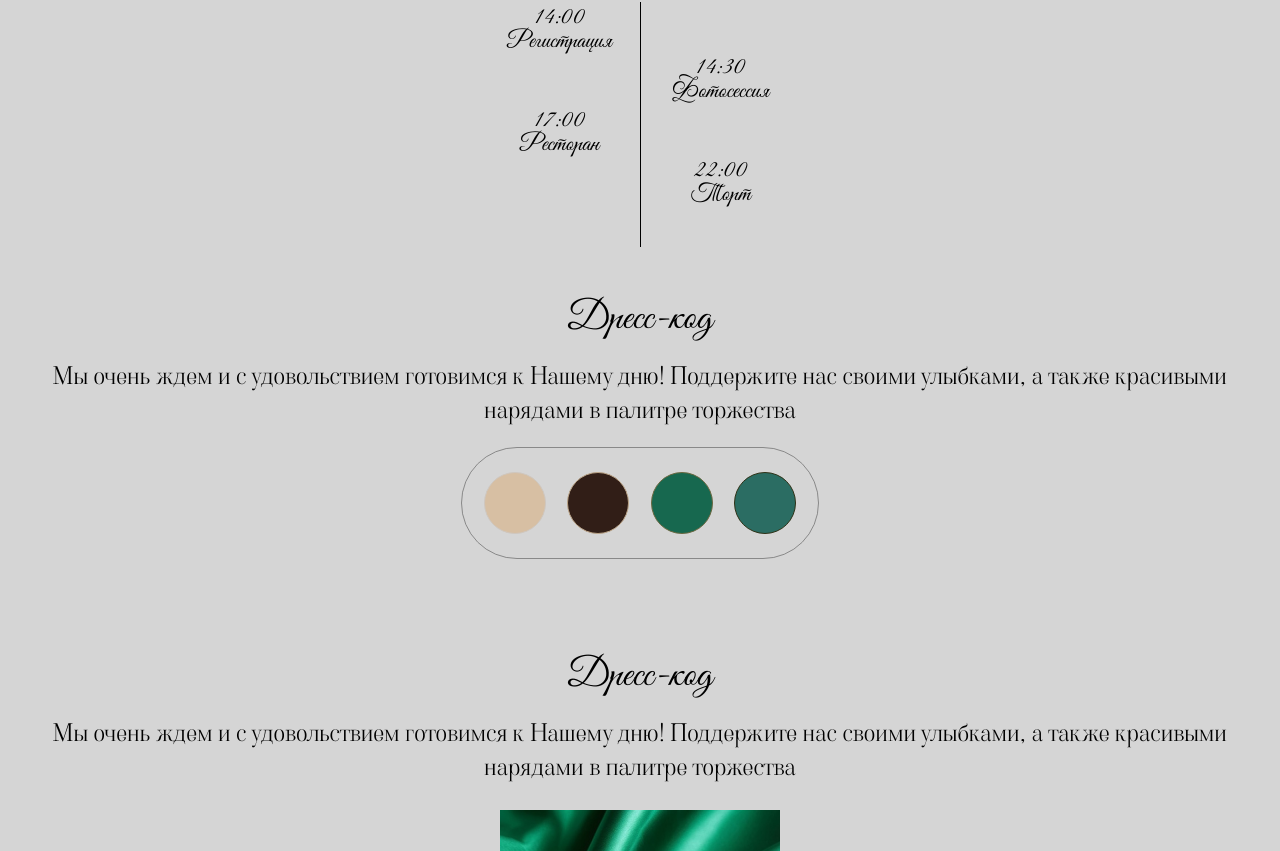
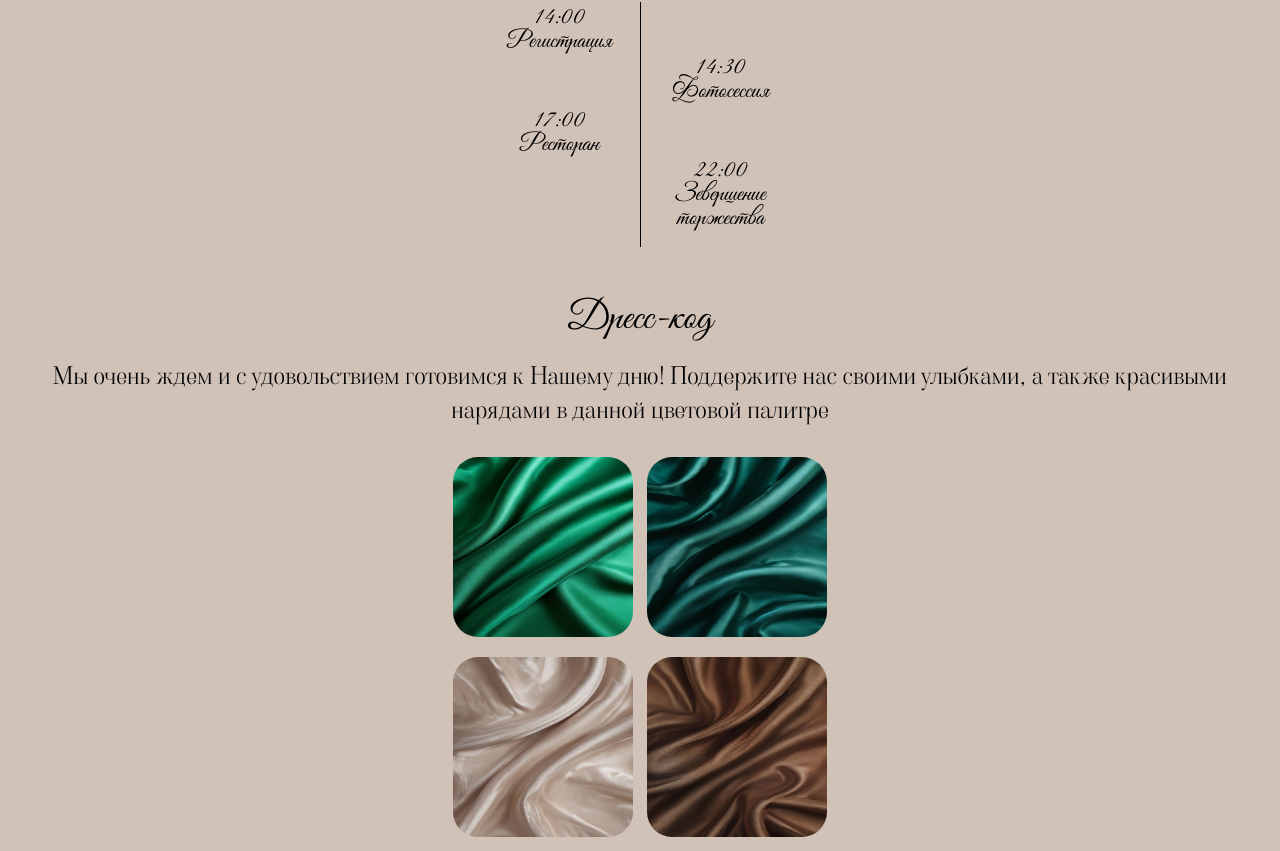
Before and after one commit to ilyaRozhkov/Wedding, a React (Create React App) app: page / in a window 1280 px wide. Shown: the part 1529-2380 px from the top of the page. Built offline with nearby package versions, Linux system fonts and the light colour scheme.

Commit message:
Add files via upload

```diff
--- a/src/App.css
+++ b/src/App.css
@@ -1,7 +1,7 @@
 .App {
   text-align: center;
   overflow: hidden;
-  background-color: #d5d5d5;
+  background-color: #d1c2b8;
 }
 body{
   padding: 0;
--- a/src/App.js
+++ b/src/App.js
@@ -4,10 +4,10 @@ import { Place } from './components/place/place.tsx';
 import { Plane } from './components/plan/plane.jsx';
 import './App.css';
 import { DressCode } from './components/dress-code/dress-code.tsx';
-import { DressCode1 } from './components/another-dress-code/dress-code1.tsx';
 import { Detail } from './components/detail/detail.jsx';
 import { FormComponent } from './components/form-component/form-component.jsx';
 import { Contact } from './components/contact/contact.jsx';
+
 
 
 function App() {
@@ -19,7 +19,7 @@ function App() {
       <Place />
       <Plane />
       <DressCode />
-      <DressCode1 />
+
       <Detail />
       <FormComponent />
       <Contact />
--- a/src/components/dress-code/dress-code.css
+++ b/src/components/dress-code/dress-code.css
@@ -11,22 +11,21 @@
     padding: 4px;
     margin-top: 8px;
 }
-.dress-code-item-container{
+.dress-code-item-container3{
     display: flex;
     flex-direction: row;
-    flex-wrap: nowrap;
+    flex-wrap: wrap;
     justify-content: space-evenly;
-    max-width: 356px;
-    height: 110px;
+    max-width: 400px;
+    height: 400px;
     margin: 16px auto;
-    border: 1px solid #898989;
-    border-radius: 100px;
+    border-radius: 50px;
     align-items: center;
 }
-.dress-code-color{
-    border-radius: 50%;
-    width: 60px;
-    height: 60px;
+.dress-code-color3{
+    border-radius: 25px;
+    width: 180px;
+    height: 180px;
 }
 .color-first{
     border: 1px solid rgba(207, 199, 191, 1);
@@ -41,3 +40,10 @@
 .color-fourth{
     border: 1px solid rgba(47, 50, 23, 1);
 }
+.img-color-container3{
+
+    width: 180px;
+    height: 180px;
+    border-radius: 25px;
+    background-size: auto
+}
--- a/src/components/dress-code/dress-code.tsx
+++ b/src/components/dress-code/dress-code.tsx
@@ -1,5 +1,9 @@
 import React from "react";
 import './dress-code.css';
+import item1 from '../../img/dress-code/1.jpg'
+import item2 from '../../img/dress-code/2.jpg'
+import item3 from '../../img/dress-code/3.jpg'
+import item4 from '../../img/dress-code/4.jpg'
 
 import {motion} from "framer-motion";
 
@@ -22,12 +26,19 @@ export const DressCode = () =>{
         <motion.div initial={'timeOutPagesHidden'}
         whileInView={'timeOutPagesVisible'}   viewport={{ once: true }} className='dress-code-container'>
             <motion.div custom={1} variants={animationStyle} className='dress-code-title'>Дресс-код</motion.div>
-            <motion.div custom={1} variants={animationStyle} className='dress-code-text'>Мы очень ждем и с удовольствием готовимся к Нашему дню! Поддержите нас своими улыбками, а также красивыми нарядами в палитре торжества</motion.div>
-            <motion.div custom={2} variants={animationStyle} className='dress-code-item-container'>
-                <div className='dress-code-color color-first' style={{backgroundColor: '#D7BFA3'}}></div>
-                <div className='dress-code-color color-second' style={{backgroundColor: '#311E17'}}></div>
-                <div className='dress-code-color color-third' style={{backgroundColor: '#17684F'}}></div>
-                <div className='dress-code-color color-fourth' style={{backgroundColor: '#2B6D63'}}></div>
+            <motion.div custom={1} variants={animationStyle} className='dress-code-text'>Мы очень ждем и с удовольствием готовимся к Нашему дню! Поддержите нас своими улыбками, а также красивыми нарядами в данной цветовой палитре</motion.div>
+            <motion.div custom={2} variants={animationStyle} className='dress-code-item-container3'>
+                <div className='dress-code-color3 ' >
+                <img className='img-color-container3' src={item1} alt=''/>
+                </div>
+                <div className='dress-code-color3 ' >
+                <img className='img-color-container3' src={item2} alt=''/>
+                </div>
+                <div className='dress-code-color3 ' >
+                <img className='img-color-container3' src={item3} alt=''/>
+                </div>
+                <div className='dress-code-color3 ' >
+                <img className='img-color-container3' src={item4} alt=''/></div>
             </motion.div>
         </motion.div>
     )
--- a/src/components/firstlevel/first-level.jsx
+++ b/src/components/firstlevel/first-level.jsx
@@ -1,7 +1,7 @@
 import React from "react";
 import './first-level.css';
 
-import ebloUs from '../../img/firstlevelimg/IbloUs.jpg'
+import ebloUs from '../../img/firstlevelimg/IbloUs1.jpg'
 import flower from '../../img/firstlevelimg/flower.png'
 import sideFlower from '../../img/firstlevelimg/sideFlower.png'
 
--- a/src/components/plan/plane.jsx
+++ b/src/components/plan/plane.jsx
@@ -56,7 +56,7 @@ export const Plane = () => {
                 </motion.div>
                 <motion.div custom={5} variants={animationStyle} className="plane-item" style={{marginTop: '55px'}}>
                     <div>22:00</div>
-                    <div> Торт</div>
+                    <div> Зевершение торжества</div>
                 </motion.div>
                 </div>
             </div>
```
Also changed, not shown: src/img/firstlevelimg/IbloUs1.jpg (added).
